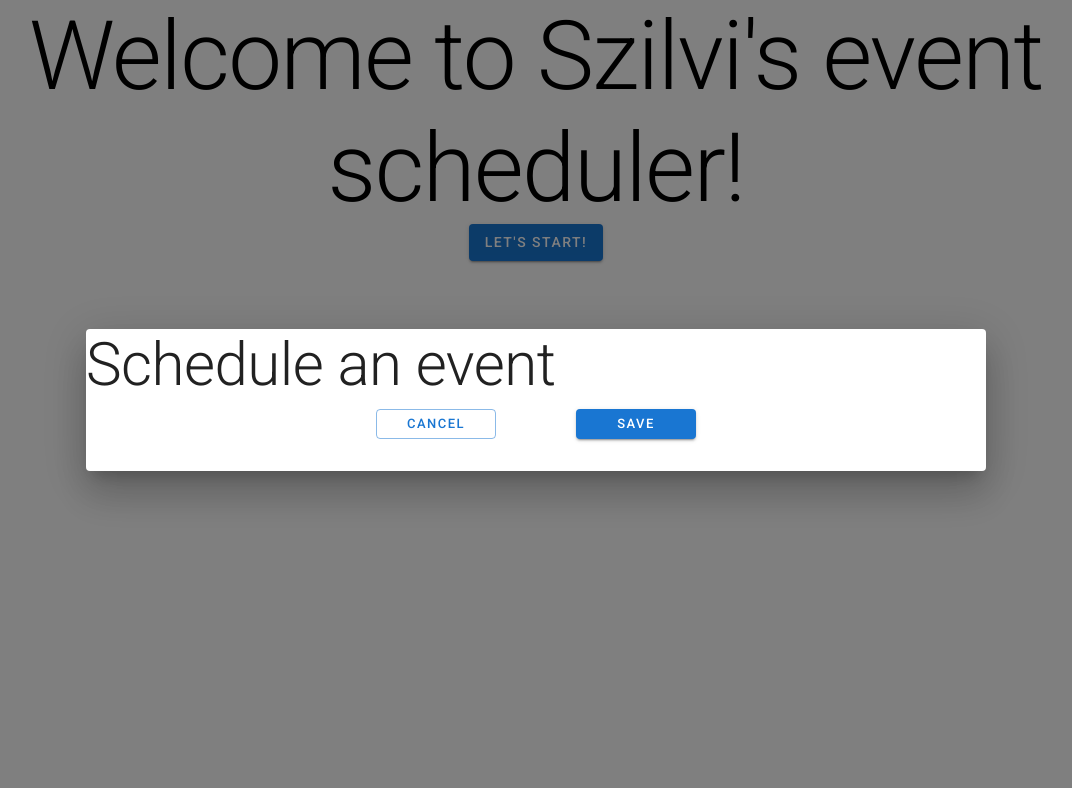
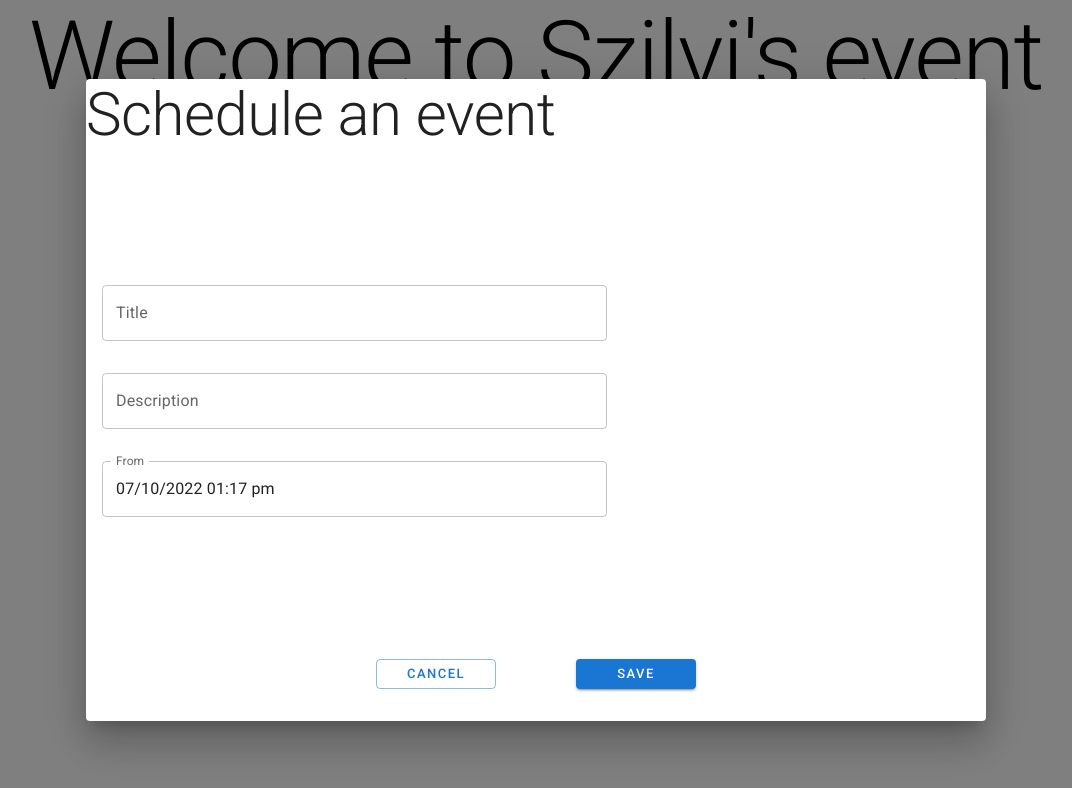
Before and after one commit to szylwythot/event-scheduler, a React (Create React App) app in the folder frontend/: page / in a window 1280 px wide. Both pictures are taken after a click on the button "LET'S START!". Shown: the top 788 px of the page, without its empty margins (104-1176 px from the left). Built offline with nearby package versions, Linux system fonts and the light colour scheme.

Commit message:
datetime is ready

```diff
--- a/frontend/src/App.jsx
+++ b/frontend/src/App.jsx
@@ -1,16 +1,21 @@
 import './App.css';
-import { Routes, Route, Link } from "react-router-dom";
+import { Routes, Route } from "react-router-dom";
 import Home from './components/Home';
+import { LocalizationProvider } from '@mui/x-date-pickers';
+// import { BrowserRouter } from "react-router-dom";
+// date-fns
+import { AdapterDateFns } from '@mui/x-date-pickers/AdapterDateFns';
 
-import { BrowserRouter } from "react-router-dom";
 
 function App() {
   return (
-    <div className="App">
-        <Routes>
-            <Route path="/" element={<Home />} />
-        </Routes>
-    </div>
+    <LocalizationProvider dateAdapter={AdapterDateFns}>
+        <div className="App">
+            <Routes>
+                <Route path="/" element={<Home />} />
+            </Routes>
+        </div>
+    </LocalizationProvider>
   );
 }
 
--- a/frontend/src/components/ScheduleEventDialog.jsx
+++ b/frontend/src/components/ScheduleEventDialog.jsx
@@ -1,5 +1,6 @@
 import React from 'react';
 import { Dialog, Grid, DialogActions, Stack, Button, Typography } from '@mui/material';
+import ScheduleEventForm from './ScheduleEventForm';
 
 function ScheduleEventDialog({ open, onClose, onSave}) {
   return (
@@ -8,15 +9,15 @@ function ScheduleEventDialog({ open, onClose, onSave}) {
             minWidth: 900
         } }}>
         <Typography variant="h2">Schedule an event</Typography>
-        {/* <Grid container sx={{
+        <Grid container sx={{
             minWidth: 700,
             height: 500,
             alignItems: "center",
         }}>
             <Grid item xs={6} md={8}>
-                <ModifyAssetForm />
+                <ScheduleEventForm />
             </Grid>
-        </Grid> */}
+        </Grid>
         <DialogActions sx={{display: "flex", flexDirection: "row", justifyContent: "center", alignItems: "center", marginBottom: 3}}>
             <Stack direction="row" spacing={10} >
                 <Button size="small" variant='outlined' onClick={onClose} sx={{ minWidth: "120px", letterSpacing: "1.5px"}}>Cancel</Button>
--- /dev/null
+++ b/frontend/src/components/ScheduleEventForm.jsx
@@ -0,0 +1,37 @@
+import React, {useState} from 'react';
+import { Box } from '@mui/system';
+import TextField from '@mui/material/TextField';
+import { DateTimePicker } from '@mui/x-date-pickers/DateTimePicker';
+
+
+function ScheduleEventForm() {
+    const [fromValue, setFromValue] = useState(new Date());
+
+    const handleChange = (newValue) => {
+        setFromValue(newValue);
+    };
+
+    return (
+        <Box
+            component="form"
+            sx={{
+                '& .MuiTextField-root': { m: 2, width: '50ch' },
+            }}
+            noValidate
+            autoComplete="off"
+        >
+            <TextField id="title" label="Title" variant="outlined"/>
+            <TextField id="description" label="Description" variant="outlined"/>
+                <Box className='MuiTextField formElements'>
+                    <DateTimePicker
+                        label="From"
+                        value={fromValue}
+                        onChange={handleChange}
+                        renderInput={(params) => <TextField {...params} />}
+                    />
+                </Box>
+        </Box>
+    );
+}
+
+export default ScheduleEventForm;
```
Also changed, not shown: frontend/package.json (+9 -0 lines), frontend/public/manifest.json, 1 other file (tests, documents, lock files or other folders).
